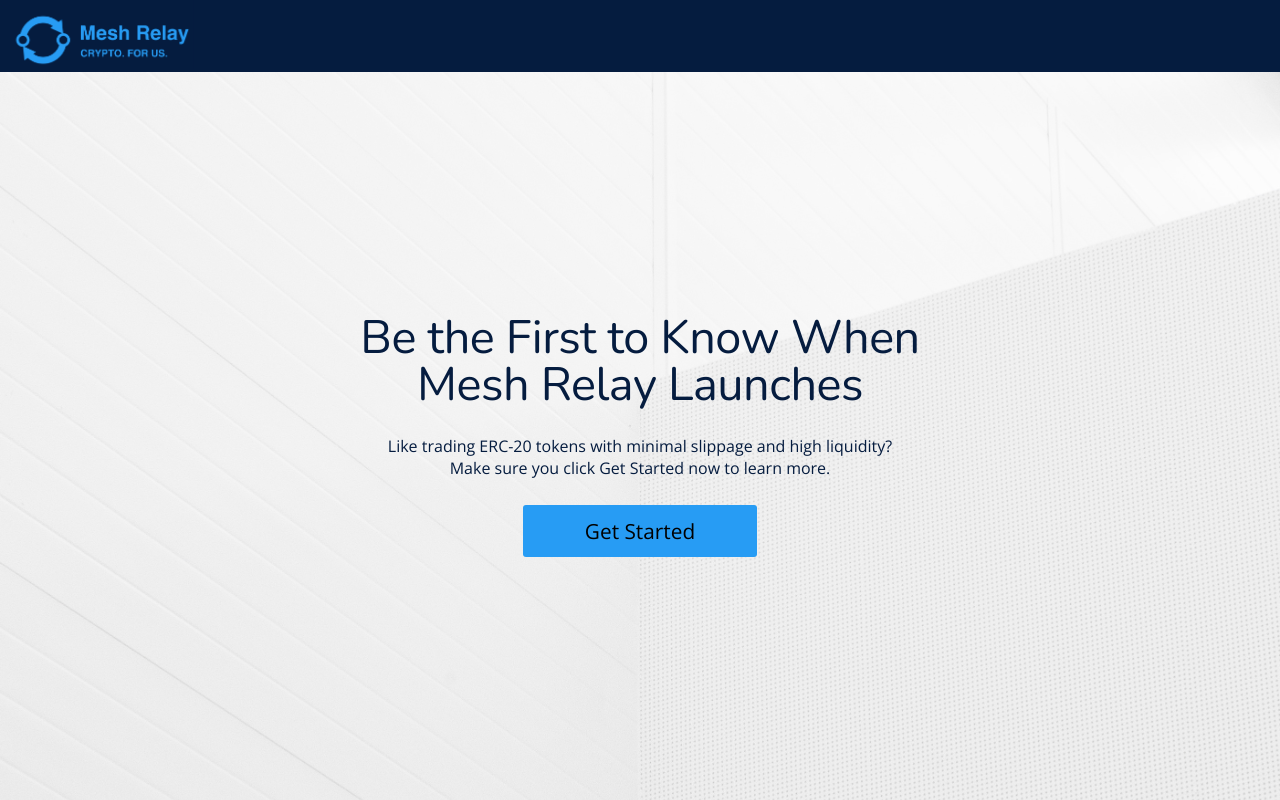
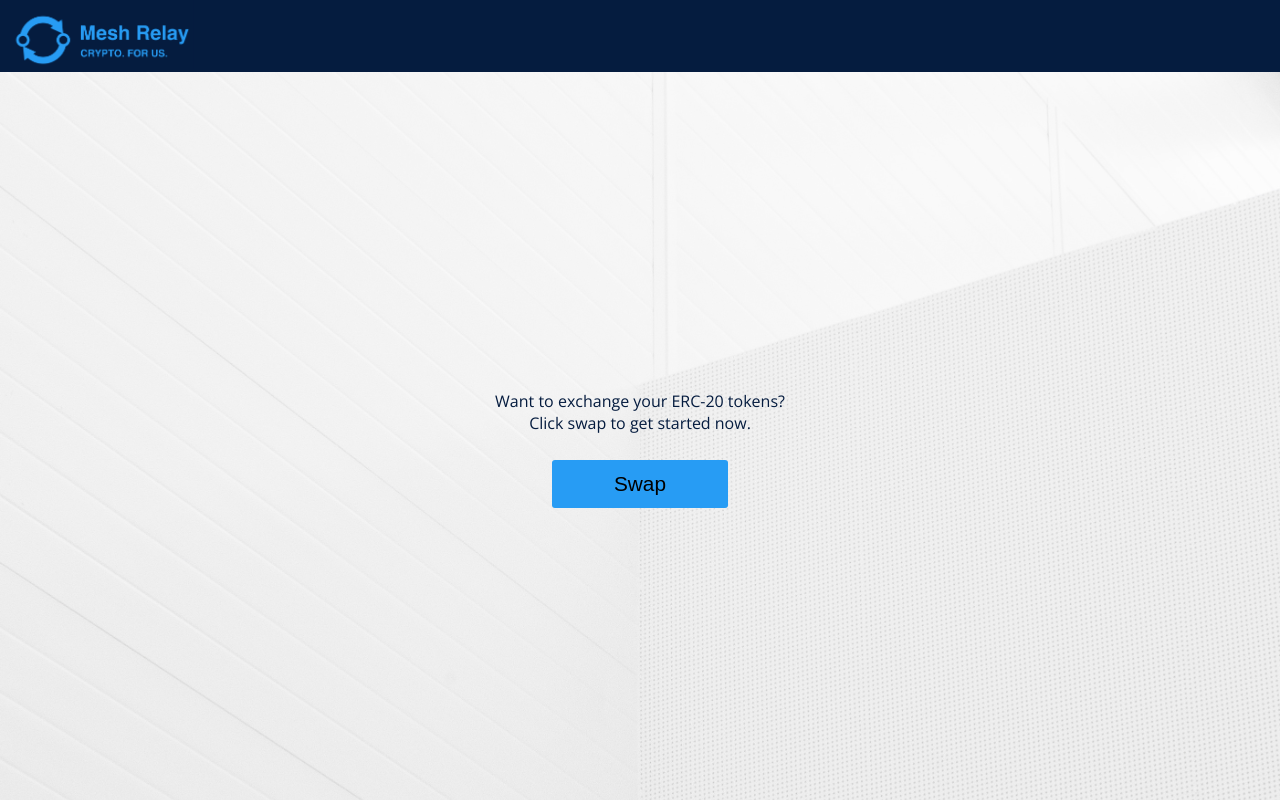
Before and after one commit to Mesh-Relay/meshrelay.com, a React (Create React App) app: page / in a window 1280 px wide. Built offline with nearby package versions, Linux system fonts and the light colour scheme; no server answers; what honeybadger-js would draw is missing.

Commit message:
Stub on click handler

```diff
--- a/src/components/Button/Button.jsx
+++ b/src/components/Button/Button.jsx
@@ -5,7 +5,7 @@
 
 import './button.css'
 
-const Button = ({ size, type, label }) => {
+const Button = ({ size, type, label, onClick }) => {
   const getButtonClasses = () => {
     const classOptions = ['button', `button--${size}`, `button--${type}`]
 
@@ -13,13 +13,14 @@
   }
 
   return (
-    <a className={getButtonClasses()} href="http://eepurl.com/gN9PQ1">
+    <button onClick={onClick} type="button" className={getButtonClasses()}>
       {label}
-    </a>
+    </button>
   )
 }
 
 Button.propTypes = {
+  onClick: PropTypes.func.isRequired,
   type: PropTypes.oneOf(Object.values(ButtonTypes)),
   label: PropTypes.string.isRequired,
   size: PropTypes.oneOf(Object.values(ButtonSizes)),
--- a/src/index.jsx
+++ b/src/index.jsx
@@ -19,12 +19,16 @@
         <Header />
 
         <div className="landing-page-container">
-          <h1 className="coming-soon-header">Be the First to Know When Mesh Relay Launches</h1>
           <span className="call-to-action">
-            Like trading ERC-20 tokens with minimal slippage and high liquidity?
-            <div>Make sure you click Get Started now to learn more.</div>
+            Want to exchange your ERC-20 tokens?
+            <div>Click swap to get started now.</div>
           </span>
-          <Button size={ButtonSizes.MEDIUM} label="Get Started" type={ButtonTypes.PRIMARY} />
+          <Button
+            onClick={() => console.log('Handle click')}
+            size={ButtonSizes.MEDIUM}
+            label="Swap"
+            type={ButtonTypes.PRIMARY}
+          />
         </div>
       </div>
     </>
```
